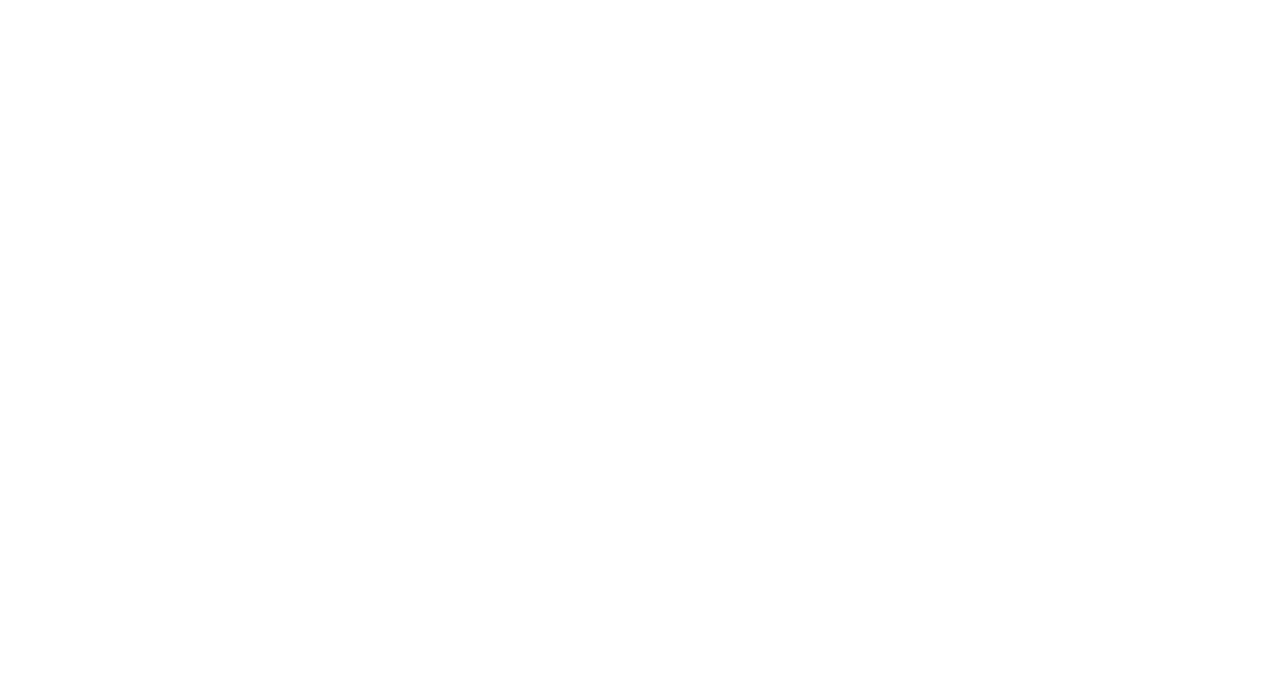
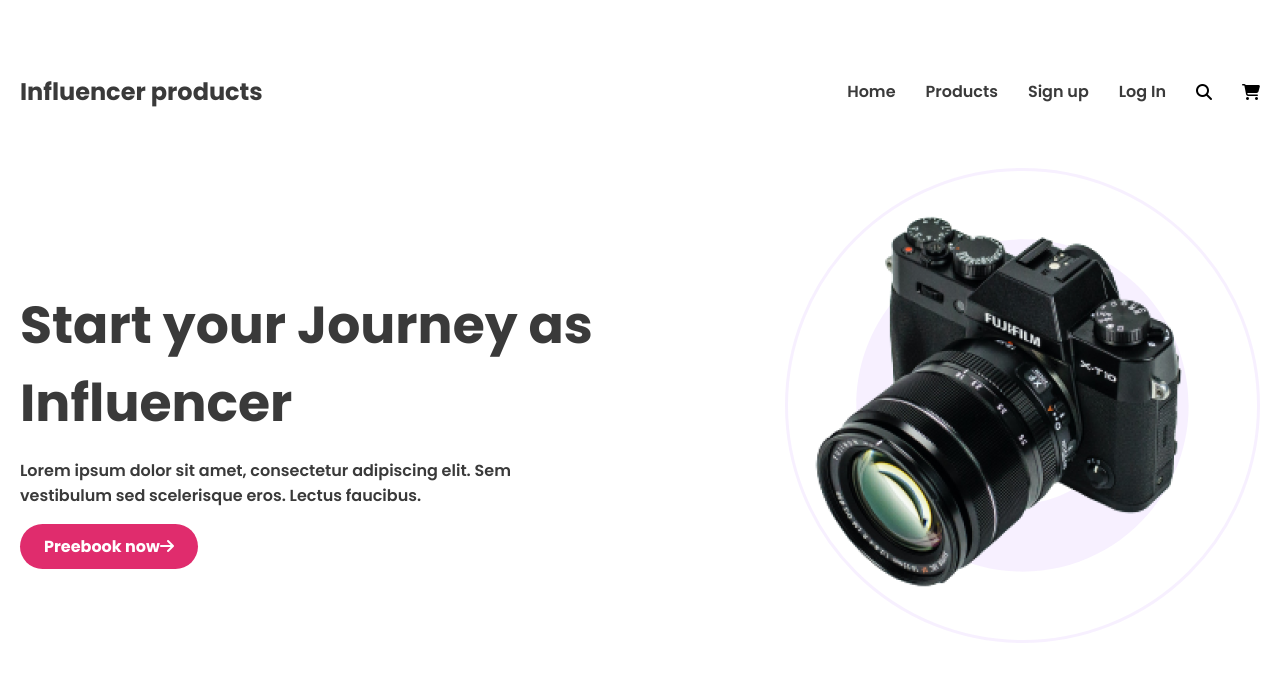
Before and after one commit to Mahfuja-Minha/influencer-gear, a plain HTML site: page index.html in a window 1280 px wide. Drawn offline with Linux system fonts and the light colour scheme.

Commit message:
navbar and banner section done

```diff
--- a/index.html
+++ b/index.html
@@ -25,6 +25,40 @@
     />
   </head>
   <body>
+    <header>
+      <nav class="navbar display-flex">
+        <h3 class="logo text-primary">Influencer products</h3>
+        <div class="display-flex nav-right">
+          <ul class="nav-links display-flex">
+            <li class="nav-items">
+              <a href="" class="nav-link text-primary">Home</a>
+            </li>
+            <li class="nav-items">
+              <a href="" class="nav-link text-primary">Products</a>
+            </li>
+            <li class="nav-items">
+              <a href="" class="nav-link text-primary">Sign up</a>
+            </li>
+            <li class="nav-items">
+              <a href="" class="nav-link text-primary">Log In</a>
+            </li>
+          </ul>
+          <i class="fa-solid fa-magnifying-glass icons"></i>
+          <i class="fa-solid fa-cart-shopping"></i>
+        </div>
+      </nav>
 
+      <!-- banner section -->
+      <section class="banner display-flex">
+        <div class="banner-content">
+          <h1 class="banner-title text-primary">Start your Journey as Influencer</h3>
+          <p class="banner-description text-primary">Lorem ipsum dolor sit amet, consectetur adipiscing elit. Sem vestibulum sed scelerisque eros. Lectus faucibus.</p>
+          <button class="btn">Preebook now<i class="fa-solid fa-arrow-right"></i></button>
+        </div>
+        <div class="banner-img">
+          <img class="cam" src="images/main-camera.png" alt="">
+        </div>
+      </section>
+    </header>
   </body>
 </html>
--- a/styles/style.css
+++ b/styles/style.css
@@ -0,0 +1,92 @@
+* {
+  font-family: "Poppins", sans-serif;
+}
+.display-flex {
+  display: flex;
+}
+
+/* text color */
+.text-primary {
+  color: #3a3a3a;
+}
+
+header {
+  margin-top: 50px;
+}
+.logo {
+  font-weight: 700;
+  font-size: 1.5rem;
+}
+.navbar,
+.nav-right,
+.banner {
+  justify-content: space-between;
+  align-items: center;
+}
+
+.nav-items {
+  list-style: none;
+  margin-right: 30px;
+}
+
+.nav-link {
+  text-decoration: none;
+}
+
+.icons {
+  margin-right: 30px;
+}
+
+.nav-link,
+.banner-description {
+  font-weight: 600;
+  font-size: 1rem;
+}
+
+.navbar,
+.banner {
+  max-width: 1240px;
+  margin: 0px auto;
+}
+
+/* banner section */
+
+.banner{
+    margin-top: 35px;
+}
+.banner-description {
+  margin-bottom: 16px;
+}
+
+.banner-title {
+  font-weight: 700;
+  font-size: 3.25rem;
+  margin-bottom: 16px;
+}
+
+.btn {
+  color: #ffffff;
+  background-color: #e02c6d;
+  padding: 10px 24px;
+  border-radius: 41px;
+  border: none;
+  font-size: 1rem;
+  font-weight: 700;
+}
+
+.banner-content {
+  max-width: 582px;
+}
+.banner-img {
+  background-image: url("../images/Circle\ design.svg");
+  background-repeat: no-repeat;
+  background-size: contain;
+  /* max-width: 100%; */
+  /* width: 475px; */
+  width: 100%;
+  max-width: 475px;
+  height: 475px;
+}
+.banner-img img {
+  padding-top: 25px;
+}
```
